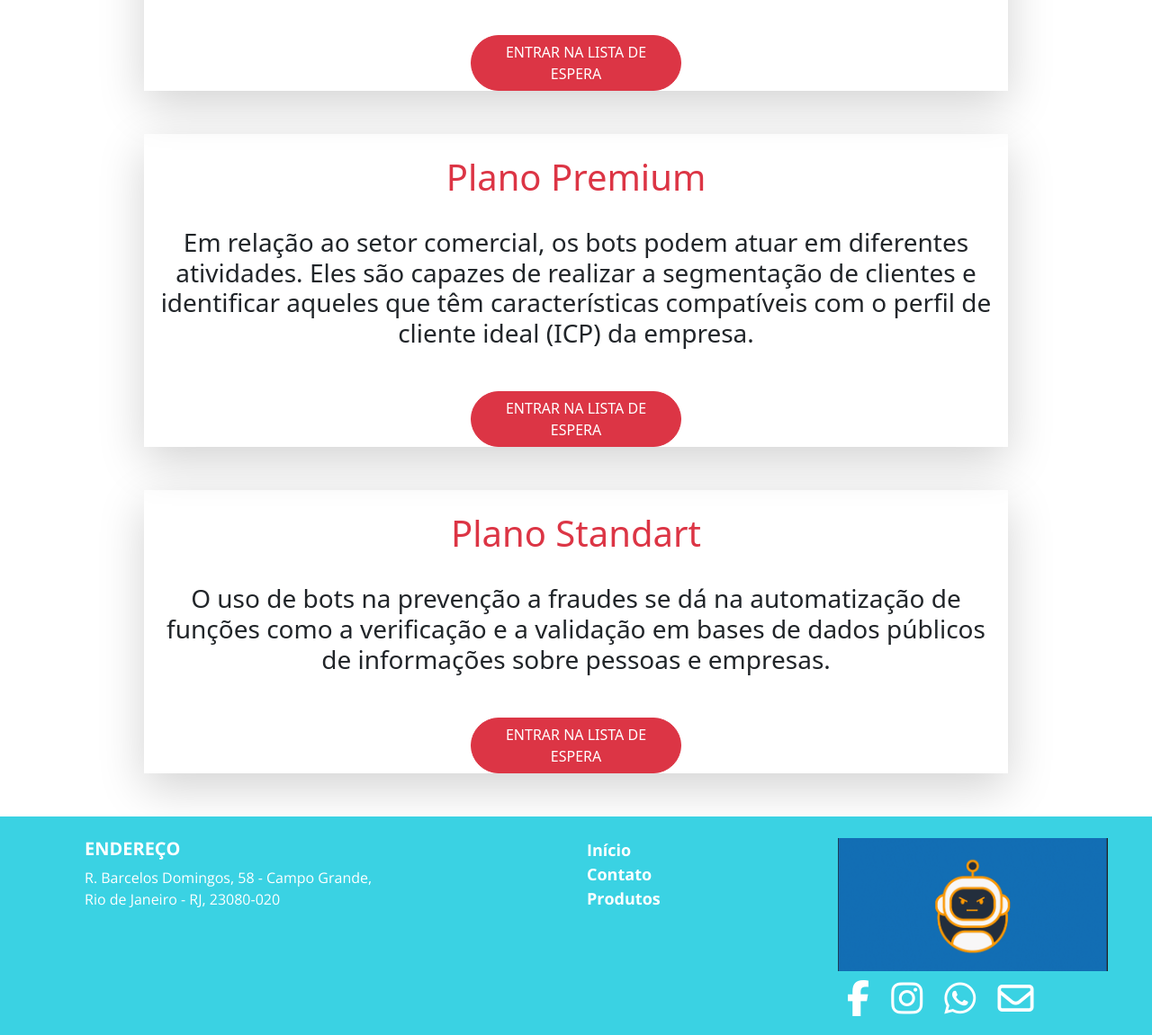
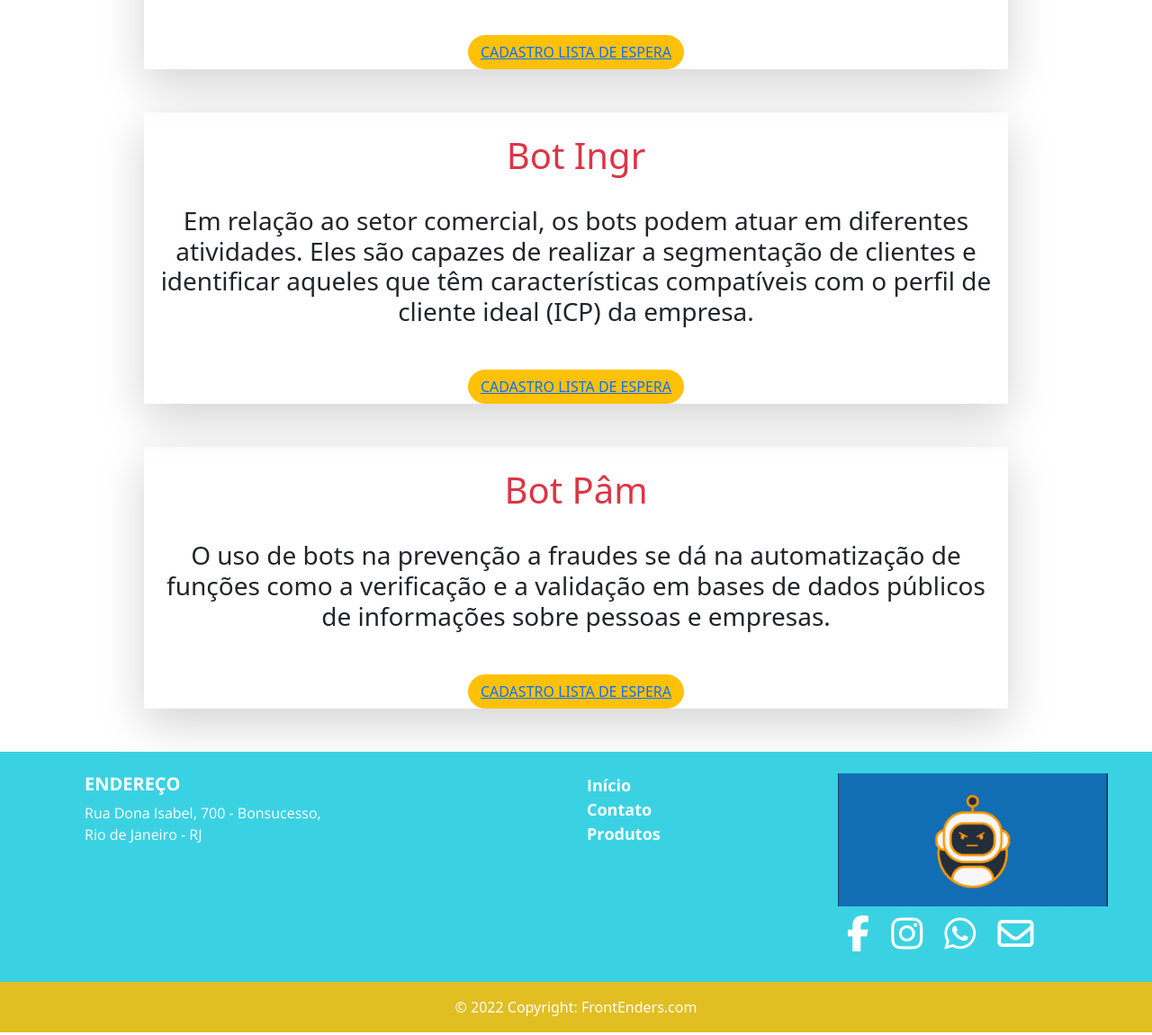
Before and after one commit to Triangi3/Trabalho-em-grupo-m-dulo-2, a plain HTML site: page produtos.html in a window 1280 px wide. Shown: the part 580-1731 px from the top of the page at 90% size. Drawn offline with nearby package versions, Linux system fonts and the light colour scheme; a web font is replaced by a local one.

Commit message:
Update produtos.html

```diff
--- a/produtos.html
+++ b/produtos.html
@@ -49,19 +49,19 @@
   </div>
   <main class="container w-75 mb-5 h-auto ">
     <div class="row justify-content-center text-center mb-5 mt-5 shadow-lg ">
-      <p class="h1 p-4 text-danger">Plano Standart</p>
+      <p class="h1 p-4 text-danger">Bot Pedr</p>
       <h2 class="h3 mb-5">Os bots são elementos fundamentais para oferecer um atendimento mais imediato aos clientes. Essa ferramenta permite resolver demandas menos complexas e direcionar com mais precisão os casos que precisam de interação com um atendente/especialista.</h3>
-     <a href="./Teste/teste.html"> <button class="btn btn-danger w-25 rounded-5">ENTRAR NA LISTA DE ESPERA</button></a>
+      <button class="btn btn-warning w-25 rounded-5"><a href="./cadastro.html">CADASTRO LISTA DE ESPERA</a></button>
     </div>
     <div class="row justify-content-center text-center mb-5 mt-5 shadow-lg ">
-      <p class="h1 p-4 text-danger">Plano Premium</p>
+      <p class="h1 p-4 text-danger">Bot Ingr</p>
       <h2 class="h3 mb-5">Em relação ao setor comercial, os bots podem atuar em diferentes atividades. Eles são capazes de realizar a segmentação de clientes e identificar aqueles que têm características compatíveis com o perfil de cliente ideal (ICP) da empresa.</h3>
-      <a href="./Teste/teste.html"><button class="btn btn-danger w-25 rounded-5">ENTRAR NA LISTA DE ESPERA</button></a>
+      <button class="btn btn-warning w-25 rounded-5"><a href="./cadastro.html">CADASTRO LISTA DE ESPERA</a></button>
     </div>
     <div class="row justify-content-center text-center mb-5 mt-5 shadow-lg">
-      <p class="h1 p-4 text-danger">Plano Standart</p>
+      <p class="h1 p-4 text-danger">Bot Pâm</p>
       <h2 class="h3 mb-5">O uso de bots na prevenção a fraudes se dá na automatização de funções como a verificação e a validação em bases de dados públicos de informações sobre pessoas e empresas.</h3>
-      <a href="./Teste/teste.html"><button class="btn btn-danger w-25 rounded-5 ">ENTRAR NA LISTA DE ESPERA</button></a>
+      <button class="btn btn-warning w-25 rounded-5"><a href="./cadastro.html">CADASTRO LISTA DE ESPERA</a></button>
     </div>
   </main>
 
@@ -74,16 +74,16 @@
         <div class="col-lg-6 col-md-12 mb-4 mb-md-0" id="sec-1">
           <h5 class="text-uppercase">Endereço</h5>
 
-          <p>R. Barcelos Domingos, 58 - Campo Grande,
+          <p>Rua Dona Isabel, 700 - Bonsucesso,
             <br>
-            Rio de Janeiro - RJ, 23080-020
+            Rio de Janeiro - RJ
           </p>
         </div>
 
         <div class="col-lg-3 col-md-6 mb-4 mb-md-0" id="sec-2">
 
           <ul class="list-unstyled mb-0">
-            <li><a href="./home.html">Início</a></li>
+            <li><a href="./index.html">Início</a></li>
             <li><a href="./contato.html">Contato</a></li>
             <li><a href="./produtos.html">Produtos</a></li>
           </ul>
@@ -116,3 +116,4 @@
 <script src="https://cdn.jsdelivr.net/npm/bootstrap@5.2.2/dist/js/bootstrap.bundle.min.js"></script>
 
 </html>
+</html>
```
